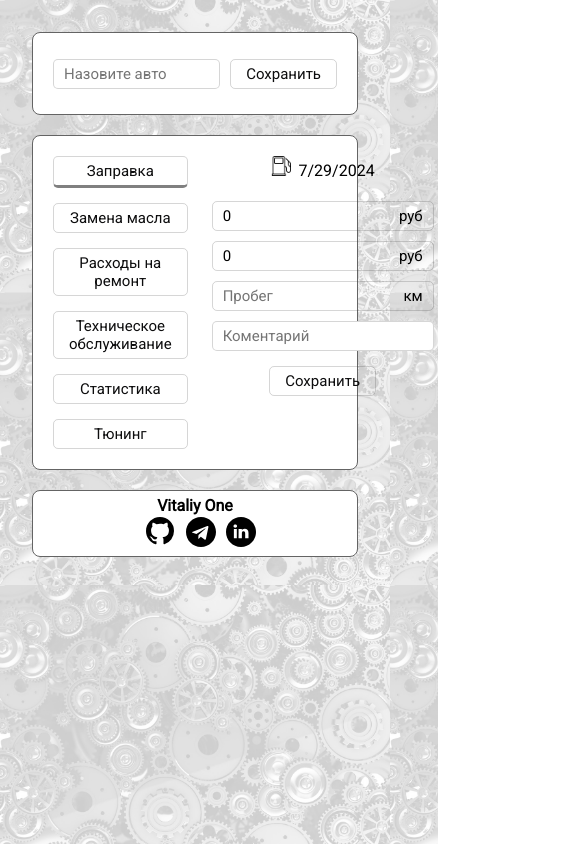
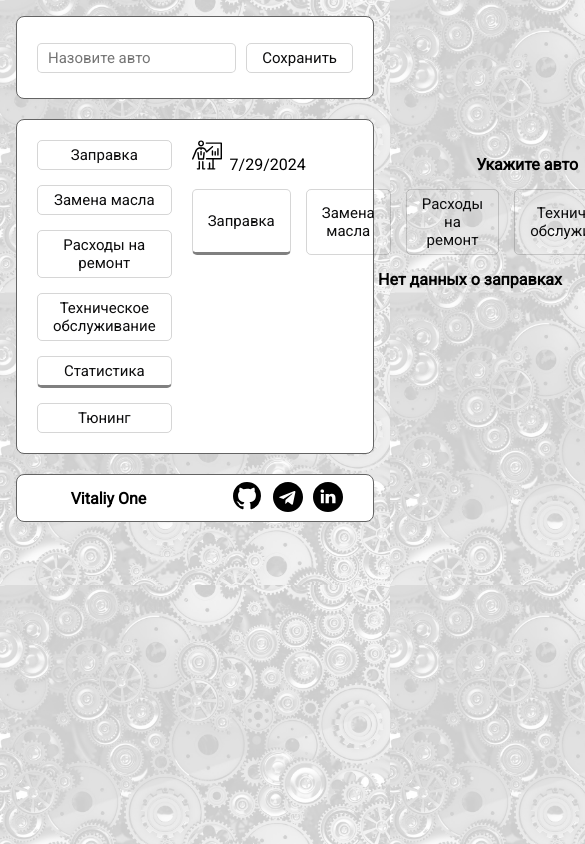
Before and after one commit to VitaliyOne/car-maintenance, a React (Vite) app: page /statistics in a window 390 px wide. Shown: the top 844 px of the page, 585 px wide, since content can reach past the window. Built offline with nearby package versions, Linux system fonts and the light colour scheme.

Commit message:
Install react-router-dom. Replace menu tabs with router links

```diff
--- a/package.json
+++ b/package.json
@@ -15,6 +15,7 @@
     "react": "^18.2.0",
     "react-dom": "^18.2.0",
     "react-redux": "^9.1.2",
+    "react-router-dom": "^6.26.1",
     "react-select": "^5.8.0"
   },
   "devDependencies": {
--- a/src/App.css
+++ b/src/App.css
@@ -107,6 +107,7 @@
     padding: 20px;
     border-radius: 8px;
     border: 1px solid rgb(100, 100, 100);
+    position: relative;
 }
 
 .footer {
@@ -114,7 +115,7 @@
     padding: 5px;
     background-color: rgb(255, 255, 255);
     display: grid;
-    grid-template-columns: repeat(auto-fit, minmax(200px, 1fr));
+    grid-template-columns: repeat(auto-fit, minmax(130px, 1fr));
     align-items: center;
     border: 1px solid rgb(100, 100, 100);
     border-radius: 8px;
@@ -186,3 +187,26 @@ td {
 tr:nth-child(even) td {
     background-color: #f2f2f2;
 }
+
+.tab{
+    padding: 5px 15px;
+    color: rgb(13, 13, 14);
+    font-size: 15px;
+    background: transparent;
+    cursor: pointer;
+    border: 1px solid rgba(51, 51, 51, 0.2);
+    border-radius: 5px;
+    font-family: 'Roboto', sans-serif;
+    transition: transform 200ms ease;
+    text-decoration: none;
+}
+
+.tab:hover{
+    background: rgba(51, 51, 51, 0.2);
+    columns: #000;
+}
+
+.active-tab {
+    border-bottom: 1mm solid gray;
+    cursor: default;
+}
--- a/src/App.tsx
+++ b/src/App.tsx
@@ -4,15 +4,18 @@ import CarMaintenanceMenu from './components/CarMaintenanceMenu'
 import Footer from './components/Footer'
 import { Provider } from 'react-redux'
 import { store } from './store'
+import { BrowserRouter as Router } from 'react-router-dom';
 import Header from './components/Header'
 
 function App() {
 
   return (
     <Provider store={store}>
-      <Header />
-      <CarMaintenanceMenu />
-      <Footer />
+       <Router>
+        <Header />
+        <CarMaintenanceMenu />
+        <Footer />
+      </Router>
     </Provider>
   )
 }
--- a/src/components/CarMaintenanceMenu.tsx
+++ b/src/components/CarMaintenanceMenu.tsx
@@ -1,80 +1,51 @@
-import { useState } from "react"
-import MyButton from "./UI/button/MyButton"
-import RepairCosts from "./repairCosts/RepairCosts"
-import Tuning from "./tuning/Tuning"
-import TechnicalMaintenance from "./technicalMaintenance/TechnicalMaintenance"
-import Statistics from "./statistics/Statistics"
-import FuelFilling from "./fuelFilling/FuelFilling"
-import OilСhange from "./oilChange/OilСhange"
+import { NavLink } from "react-router-dom"
+import RoutesConfig from "./RoutesConfig";
 
-enum Tab {
-  FUEL_CONSUMPTION = 'FUEL_CONSUMPTION',
-  OIL_CHANGE = "OIL_CHANGE",
-  REPAIR_COSTS = "REPAIR_COSTS",
-  TECHNICAL_MAINTENANCE = "TECHNICAL_MAINTENANCE",
-  STATISTICS = "STATISTICS",
-  TUNING = "TUNING"
-}
-
-type TabComponentsMap = {
-  [T in Tab]: React.FC
-}
-
-const tabs: TabComponentsMap = {
-  [Tab.FUEL_CONSUMPTION]: FuelFilling,
-  [Tab.OIL_CHANGE]: OilСhange,
-  [Tab.REPAIR_COSTS]: RepairCosts,
-  [Tab.TECHNICAL_MAINTENANCE]: TechnicalMaintenance,
-  [Tab.STATISTICS]: Statistics,
-  [Tab.TUNING]: Tuning
-}
 
 const CarMaintenanceMenu = () => {
-  const [selectedItem, setSelectedItem] = useState<`${Tab}`>(Tab.FUEL_CONSUMPTION);
-
-  const TabComponent = tabs[selectedItem];
-  const isActive = (tab: Tab) => selectedItem === tab;
-
-  const activeTab = {
-    borderBottom: '1mm solid gray', cursor: 'default',
-  };
 
   return (
     <main className="carMaintenanceMenu">
-      <nav className="navMenu">
-        <MyButton
-          children="Заправка"
-          onClick={() => setSelectedItem(Tab.FUEL_CONSUMPTION)}
-          style={isActive(Tab.FUEL_CONSUMPTION) ? activeTab : {}}
-        />
-        <MyButton
-          children="Замена масла"
-          onClick={() => setSelectedItem(Tab.OIL_CHANGE)}
-          style={isActive(Tab.OIL_CHANGE) ? activeTab : {}}
-        />
-        <MyButton
-          children="Расходы на ремонт"
-          onClick={() => setSelectedItem(Tab.REPAIR_COSTS)}
-          style={isActive(Tab.REPAIR_COSTS) ? activeTab : {}}
-        />
-        <MyButton
-          children="Техническое обслуживание"
-          onClick={() => setSelectedItem(Tab.TECHNICAL_MAINTENANCE)}
-          style={isActive(Tab.TECHNICAL_MAINTENANCE) ? activeTab : {}}
-        />
-        <MyButton
-          children="Статистика"
-          onClick={() => setSelectedItem(Tab.STATISTICS)}
-          style={isActive(Tab.STATISTICS) ? activeTab : {}}
-        />
-        <MyButton
-          children="Тюнинг"
-          onClick={() => setSelectedItem(Tab.TUNING)}
-          style={isActive(Tab.TUNING) ? activeTab : {}}
-        />
+     <nav className="navMenu">
+        <NavLink
+          to="/fuel-filling"
+          className={({ isActive }) => (isActive ? "tab active-tab" : "tab")}
+        >
+          Заправка
+        </NavLink>
+        <NavLink
+          to="/oil-change"
+          className={({ isActive }) => (isActive ? "tab active-tab" : "tab")}
+        >
+          Замена масла
+        </NavLink>
+        <NavLink
+          to="/repair-costs"
+          className={({ isActive }) => (isActive ? "tab active-tab" : "tab")}
+        >
+          Расходы на ремонт
+        </NavLink>
+        <NavLink
+          to="/technical-maintenance"
+          className={({ isActive }) => (isActive ? "tab active-tab" : "tab")}
+        >
+          Техническое обслуживание
+        </NavLink>
+        <NavLink
+          to="/statistics"
+          className={({ isActive }) => (isActive ? "tab active-tab" : "tab")}
+        >
+          Статистика
+        </NavLink>
+        <NavLink
+          to="/tuning"
+          className={({ isActive }) => (isActive ? "tab active-tab" : "tab")}
+        >
+          Тюнинг
+        </NavLink>
       </nav>
-      <TabComponent />
-    </main >
+    <RoutesConfig />
+  </main>
   );
 }
 
--- /dev/null
+++ b/src/components/RoutesConfig.tsx
@@ -0,0 +1,24 @@
+import { Route, Routes } from 'react-router-dom';
+import FuelFilling from './fuelFilling/FuelFilling';
+import OilСhange from './oilChange/OilСhange';
+import RepairCosts from './repairCosts/RepairCosts';
+import Statistics from './statistics/Statistics';
+import TechnicalMaintenance from './technicalMaintenance/TechnicalMaintenance';
+import Tuning from './tuning/Tuning';
+
+
+const RoutesConfig = () => {
+  return (
+    <Routes>
+      <Route path="/fuel-filling" element={<FuelFilling />} />
+      <Route path="/oil-change" element={<OilСhange />} />
+      <Route path="/repair-costs" element={<RepairCosts />} />
+      <Route path="/technical-maintenance" element={<TechnicalMaintenance />} />
+      <Route path="/statistics" element={<Statistics />} />
+      <Route path="/tuning" element={<Tuning />} />
+      <Route path="/" element={<FuelFilling />} />
+    </Routes>
+  );
+};
+
+export default RoutesConfig;
--- a/src/components/UI/select/MySelect.module.css
+++ b/src/components/UI/select/MySelect.module.css
@@ -3,6 +3,7 @@
     padding-left: 5px;
     border: 1px solid rgba(51, 51, 51, 0.2);
     border-radius: 5px;
+    padding: 5px 15px;
     font-family: 'Roboto', sans-serif;
     outline:none;
     width: calc(110%);
--- a/src/components/statistics/Statistics.tsx
+++ b/src/components/statistics/Statistics.tsx
@@ -8,7 +8,7 @@ const Statistics = () => {
   return (
     <section>
       <time className="time" style={{ float: 'left' }}><img src={Stats} alt="IconRepairCosts" style={{ height: "30px" }} /> &nbsp;{dateTime}</time>
-      {cars && cars.length > 0 ? <h1 style={{ margin: '15px 0' }}>Выбран авто: {cars[0].name}</h1> : <h1 style={{ margin: '15px 0' }}>Для просмотра статистики укажите авто</h1>}
+      {cars && cars.length > 0 ? <h1 style={{ margin: '15px 0' }}>Выбран авто: {cars[0].name}</h1> : <h1 style={{ margin: '15px 0' }}>Укажите авто</h1>}
       <NavStatistics />
     </section>
   )
--- a/src/index.css
+++ b/src/index.css
@@ -19,3 +19,9 @@ body {
   background: url('/src/assets/img/background.webp');
   background-size: 100% auto;
 }
+
+@media (max-width: 768px) {
+  #root{
+    padding: 1em;;
+  }
+}
```
Also changed, not shown: 1 other file (tests, documents, lock files or other folders).
